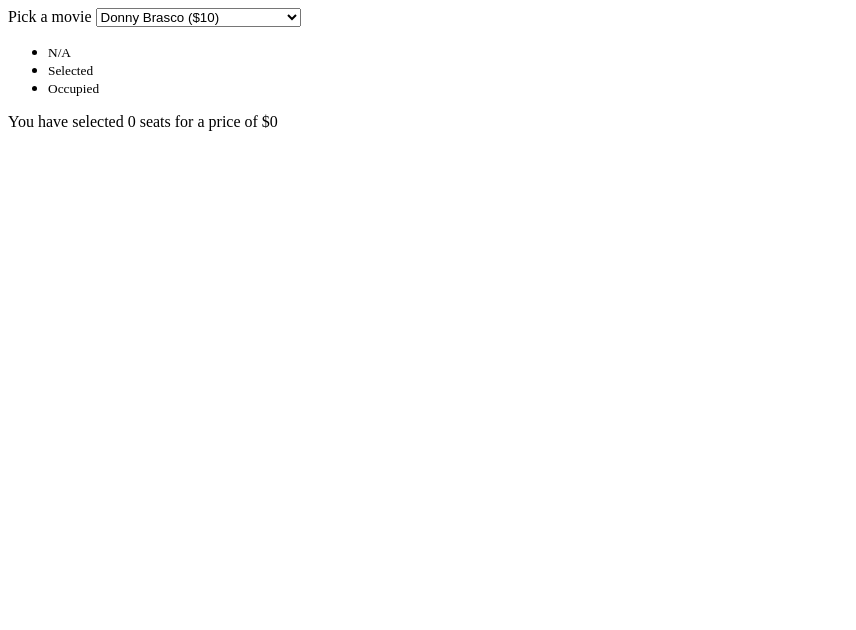
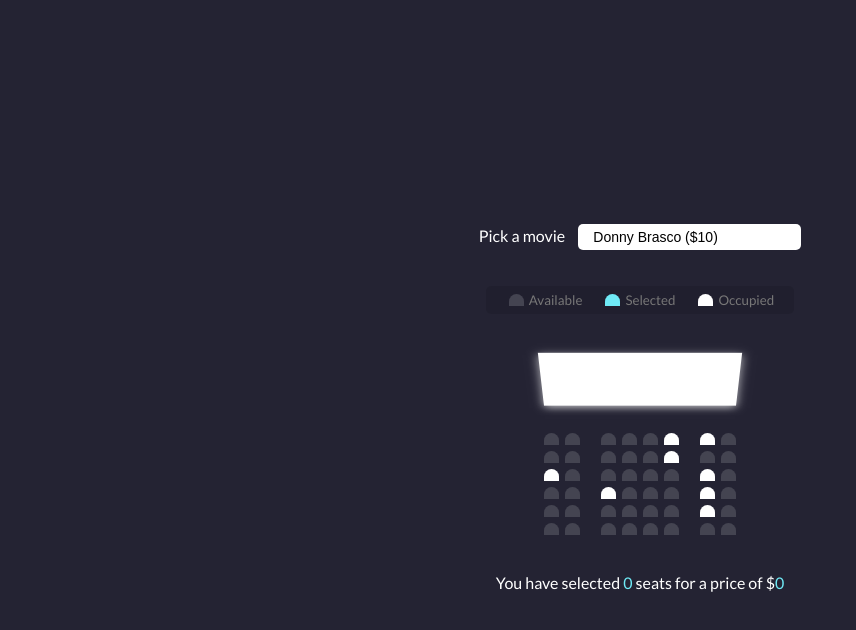
Before and after one commit to TravisBdev/movie_seat_booking, a plain HTML site: page index.html in a window 1280 px wide. Shown: the whole page, without its empty margins (0-856 px from the left). Drawn offline with Linux system fonts and the light colour scheme.

Commit message:
added styles to each section - beginning to add event listenersand click handling

```diff
--- a/index.html
+++ b/index.html
@@ -9,7 +9,7 @@
   </head>
   <body>
 
-<!-- movie container section -->
+    <!-- movie container section -->
     <div class="movie-container">
       <label>Pick a movie</label>
       <select id="movie">
@@ -20,11 +20,11 @@
       </select>
     </div>
 
-<!-- showcase section -->
+    <!-- showcase section -->
     <ul class="showcase">
       <li>
         <div class="seat"></div>
-        <small>N/A</small>
+        <small>Available</small>
       </li>
       <li>
         <div class="seat selected"></div>
@@ -36,10 +36,9 @@
       </li>
     </ul>
 
-<!-- seating area -->
+    <!-- seating area -->
     <div class="container">
       <div class="screen"></div>
-
       <div class="row">
         <div class="seat"></div>
         <div class="seat"></div>
@@ -50,8 +49,8 @@
         <div class="seat occupied"></div>
         <div class="seat"></div>
       </div>
-    </div>
       <div class="row">
+        <div class="seat"></div>
         <div class="seat"></div>
         <div class="seat"></div>
         <div class="seat"></div>
@@ -59,31 +58,37 @@
         <div class="seat occupied"></div>
         <div class="seat"></div>
         <div class="seat"></div>
-        <div class="seat"></div>
       </div>
-    </div>
       <div class="row">
-        <div class="seat"></div>
-        <div class="seat"></div>
-        <div class="seat occupied"></div>
         <div class="seat occupied"></div>
         <div class="seat"></div>
         <div class="seat"></div>
         <div class="seat"></div>
         <div class="seat"></div>
+        <div class="seat"></div>
+        <div class="seat occupied"></div>
+        <div class="seat"></div>
       </div>
-    </div>
       <div class="row">
+        <div class="seat"></div>
+        <div class="seat"></div>
         <div class="seat occupied"></div>
         <div class="seat"></div>
         <div class="seat"></div>
         <div class="seat"></div>
         <div class="seat occupied"></div>
         <div class="seat"></div>
+      </div>
+      <div class="row">
         <div class="seat"></div>
         <div class="seat"></div>
+        <div class="seat"></div>
+        <div class="seat"></div>
+        <div class="seat"></div>
+        <div class="seat"></div>
+        <div class="seat occupied"></div>
+        <div class="seat"></div>
       </div>
-    </div>
       <div class="row">
         <div class="seat"></div>
         <div class="seat"></div>
@@ -95,17 +100,7 @@
         <div class="seat"></div>
       </div>
     </div>
-      <div class="row">
-        <div class="seat"></div>
-        <div class="seat"></div>
-        <div class="seat"></div>
-        <div class="seat"></div>
-        <div class="seat"></div>
-        <div class="seat"></div>
-        <div class="seat"></div>
-        <div class="seat"></div>
-      </div>
-    </div>
+  </div>
 
 <!-- selection and total -->
     <p class="text">You have selected <span id="count">0</span> seats for a price of $<span id="total">0</span></p>
--- a/script.js
+++ b/script.js
@@ -0,0 +1,12 @@
+const container = document.querySelector('.container');
+const seats = document.querySelectorAll('.row .seat:not(.occupied)');
+const count = document.querySelector('#count');
+const total = document.querySelector('#total');
+const movieSelect = document.querySelector('#movie');
+const ticketPrice = +movieSelect.value;
+
+container.addEventListener('click', (e) => {
+  if(e.target.classList.contains('seat') && !e.target.classList.conatins('occupied')){
+    e.target.classList.toggle('selected');
+  }
+})
--- a/style.css
+++ b/style.css
@@ -1,5 +1,114 @@
+@import url('https://fonts.googleapis.com/css2?family=Lato&display=swap');
+
 *,
 *::before,
 *::after {
   box-sizing: border-box;
 }
+
+body {
+  background-color: #242333;
+  color: #fff;
+  display: flex;
+  flex-direction: column;
+  align-items: center;
+  justify-content: center;
+  height: 100vh;
+  font-family: 'Lato', sans-serif;
+  margin: 0;
+}
+
+.container {
+  perspective: 800px;
+  margin-bottom: 30px;
+}
+
+.movie-container {
+  margin: 20px 0;
+}
+
+.movie-container select {
+  background-color: #fff;
+  border: 0;
+  border-radius: 5px;
+  font-size: 14px;
+  margin-left: 10px;
+  padding: 5px 15px 5px 15px;
+  appearance: none;
+}
+
+.seat {
+background-color: #444451;
+height: 12px;
+width: 15px;
+margin: 3px;
+border-top-left-radius: 10px;
+border-top-right-radius: 10px;
+}
+
+.seat.selected {
+  background-color: #6feaf6;
+}
+.seat.occupied {
+  background-color: #fff;
+}
+
+.seat:nth-of-type(2){
+  margin-right: 18px;
+}
+
+.seat:nth-last-of-type(2){
+  margin-left: 18px;
+}
+
+.seat:not(.occupied):hover {
+  cursor: pointer;
+  transform: scale(1.3);
+}
+
+.showcase .seat:not(.occupied):hover {
+  cursor: default;
+  transform: scale(1);
+}
+
+.showcase {
+  background-color: rgba(0, 0, 0, 0.1);
+  padding: 5px 10px;
+  border-radius: 5px;
+  color: #777;
+  list-style-type: none;
+  display: flex;
+  justify-content: space-between;
+}
+
+.showcase li {
+  display: flex;
+  align-items: center;
+  justify-content: center;
+  margin: 0 10px;
+}
+
+.showcase li small {
+  margin-left: 2px;
+}
+
+.row {
+  display: flex;
+}
+
+.screen {
+  background-color: #fff;
+  height: 70px;
+  width: 100%;
+  margin: 15px 0;
+  transform: rotateX(-45deg);
+  box-shadow: 0 3px 10px rgba(255, 255, 255, 0.7);
+}
+
+p.text {
+  margin: 5px 0;
+}
+
+p.text span {
+  color: #6feaf6;
+}
```
